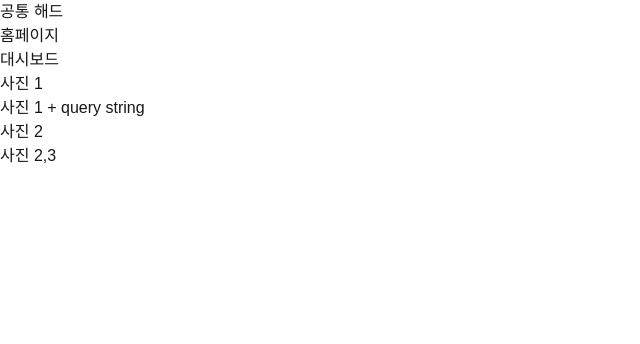
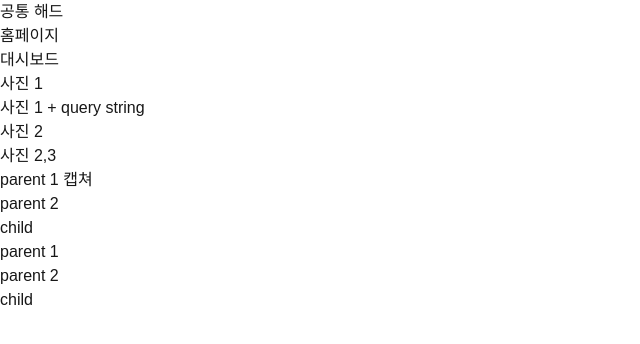
Before and after one commit to dydcodydco/parallel-intercept-demo, a Next.js app: page / in a window 1280 px wide. Shown: the top 344 px of the page, without its empty margins (0-640 px from the left). Built offline with nearby package versions, Linux system fonts and the light colour scheme.

Commit message:
캡쳐링, 버블링

```diff
--- /dev/null
+++ b/src/app/_component/childComponent.tsx
@@ -0,0 +1,26 @@
+'use client';
+
+export default function ChildComponent() {
+  return (
+    <>
+      <div onClickCapture={(e) => {
+        if (e.target === e.currentTarget) {
+          console.log('모달 닫힘');
+        }
+      }}>parent 1 캡쳐
+        <div onClickCapture={(e) => console.log('parent 2', e.target)}>parent 2
+          <div onClickCapture={(e) => console.log('child 1', e.target)}>child</div>
+        </div>
+      </div>
+      <div onClick={(e: React.MouseEvent) => {
+        if (e.target === e.currentTarget) {
+          console.log('모달 닫힘');
+        }
+      }}>parent 1
+      <div onClick={(e: React.MouseEvent) => console.log('parent 2', e.target)}>parent 2
+        <div onClick={(e: React.MouseEvent) => console.log('child 1', e.target)}>child</div>
+      </div>
+    </div>
+    </>
+  )
+}
--- a/src/app/page.tsx
+++ b/src/app/page.tsx
@@ -1,4 +1,5 @@
 import Link from 'next/link';
+import ChildComponent from './_component/childComponent';
 
 export default function Home() {
   return (
@@ -16,6 +17,7 @@ export default function Home() {
           <li><Link href="/photos/2/3">사진 2,3</Link></li>
         </ul>
       </nav>
+      <ChildComponent />
     </div>
   )
 }
```
